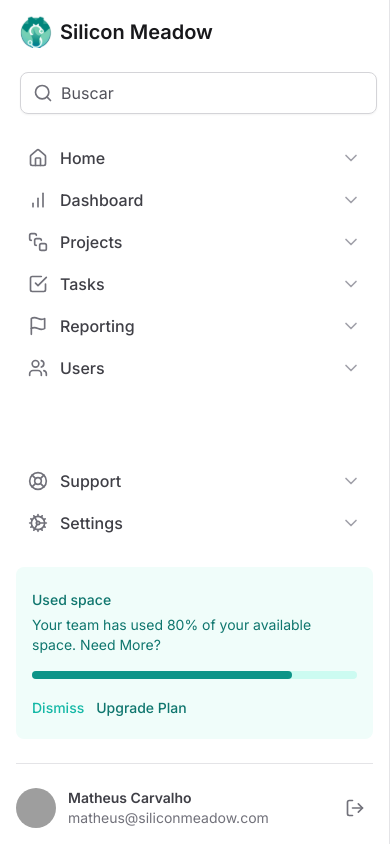
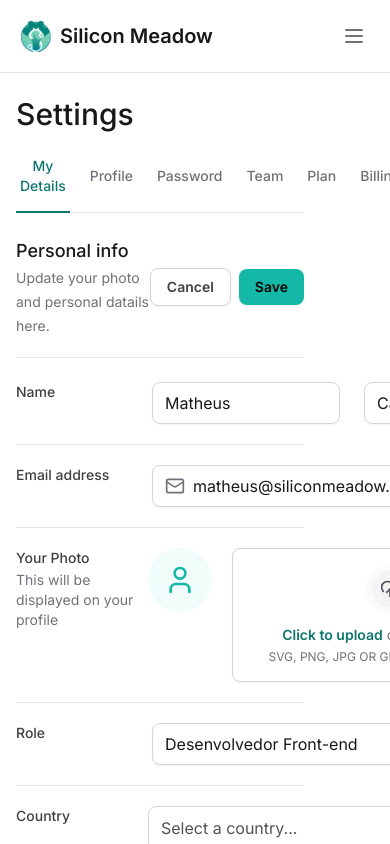
Before and after one commit to O-Carvalho/tailwind-next, a Next.js app: page / in a window 390 px wide. Shown: the top 844 px of the page. Built offline with nearby package versions, Linux system fonts and the light colour scheme; grey boxes are pictures that could not be loaded.

Commit message:
Abertura Sidebar

```diff
--- a/package.json
+++ b/package.json
@@ -10,6 +10,7 @@
   },
   "dependencies": {
     "@formkit/auto-animate": "^0.8.2",
+    "@radix-ui/react-collapsible": "^1.0.3",
     "@radix-ui/react-select": "^2.0.0",
     "@radix-ui/react-tabs": "^1.0.4",
     "framer-motion": "^11.0.28",
--- a/src/app/layout.tsx
+++ b/src/app/layout.tsx
@@ -20,7 +20,7 @@ export default function RootLayout({
       <body className={inter.className}>
         <div className="grid min-h-screen grid-cols-app">
           <Sidebar/>
-          <main className="px-8 pb-12 pt-8">{children}</main>
+          <main className="px-4 pb-12 pt-24 lg:col-start-2 lg:px-8 lg:pt-8">{children}</main>
         </div>
         </body>
     </html>
--- a/src/components/Sidebar/index.tsx
+++ b/src/components/Sidebar/index.tsx
@@ -1,15 +1,26 @@
+'use client'
 import { Logo } from "./Logo";
-import { BarChart, CheckSquare, Cog, Flag, Home, LifeBuoy, Search, SquareStack, Users } from "lucide-react";
+import { BarChart, CheckSquare, Cog, Flag, Home, LifeBuoy, Menu, Search, SquareStack, Users } from "lucide-react";
 import { NavItem } from "./NavItem";
 import { UsedSpaceWidget } from "./UsedSpaceWidget";
 import { Profile } from "./Profile";
 import { InputControl, InputPrefix, InputRoot } from "../Input";
+import * as Collapsible from '@radix-ui/react-collapsible'
+import { Button } from "../Button";
 
 export function Sidebar() {
   return(
-    <aside className="border-r border-zinc-200 flex flex-col p-4 gap-6 fixed bottom-0 left-0 top-0 right-0 z-20 bg-white lg:right-auto lg:w-80 lg:border-r lg:px-5 lg:py-8">
+    <Collapsible.Root className="border-b data-[state=open]:h-screen border-zinc-200 flex flex-col p-4 gap-6 fixed data-[state=open]:bottom-0 lg:data-[state=closed]:bottom-0 lg:data-[state=closed]:h-screen left-0 top-0 right-0 z-20 bg-white lg:right-auto lg:w-80 lg:border-r lg:px-5 lg:py-8">
+     <div className="flex items-center justify-between">
       <Logo />
+      <Collapsible.Trigger asChild className="lg:hidden">
+        <Button variant="ghost">
+          <Menu className="h-6 w-6" />
+        </Button>
+      </Collapsible.Trigger>
+     </div>
 
+      <Collapsible.Content forceMount className="flex flex-1 flex-col gap-6 data-[state=closed]:hidden lg:data-[state=closed]:flex">
       <InputRoot>
         <InputPrefix>
           <Search className="h-5 w-5 text-zinc-500" />
@@ -37,6 +48,7 @@ export function Sidebar() {
         <div className="h-px bg-zinc-200" />
         <Profile />
         </div>
-    </aside>
+      </Collapsible.Content>
+    </Collapsible.Root>
   )
 }
```
Also changed, not shown: 2 other files (tests, documents, lock files or other folders).
